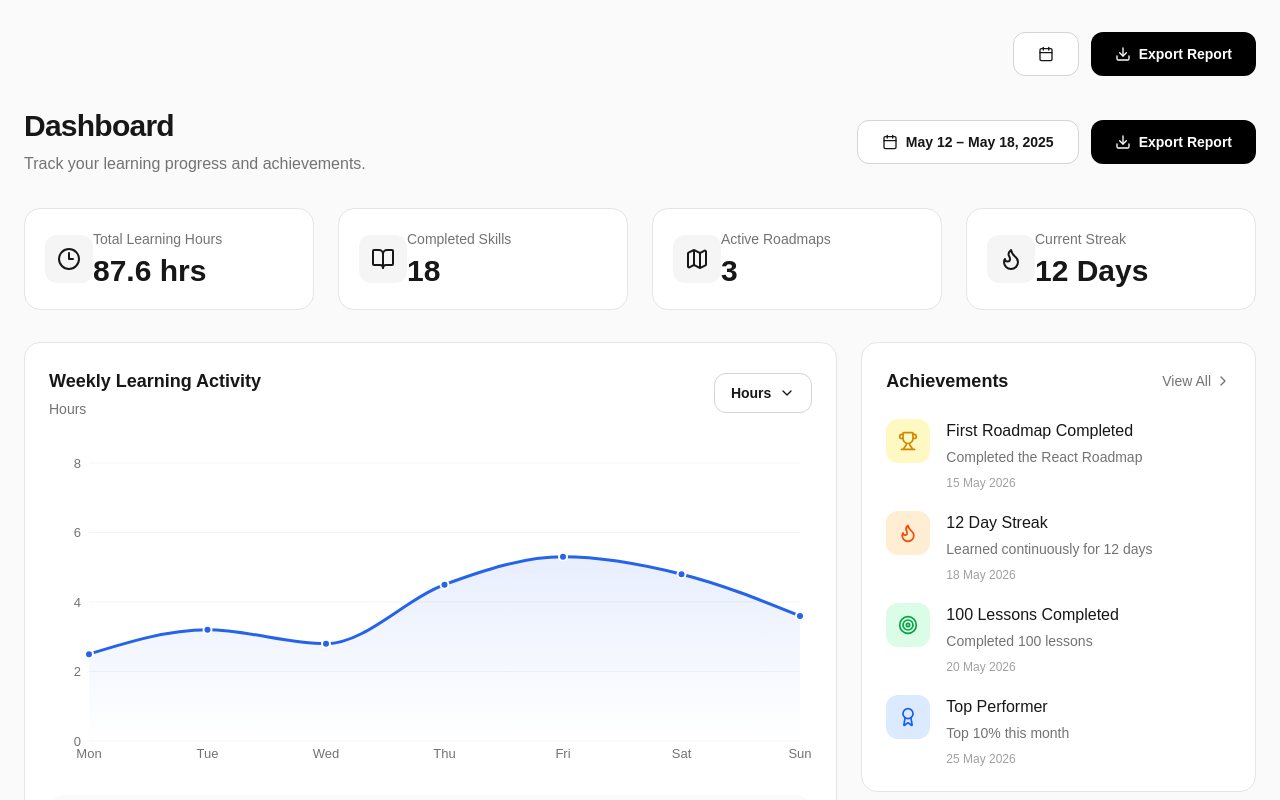
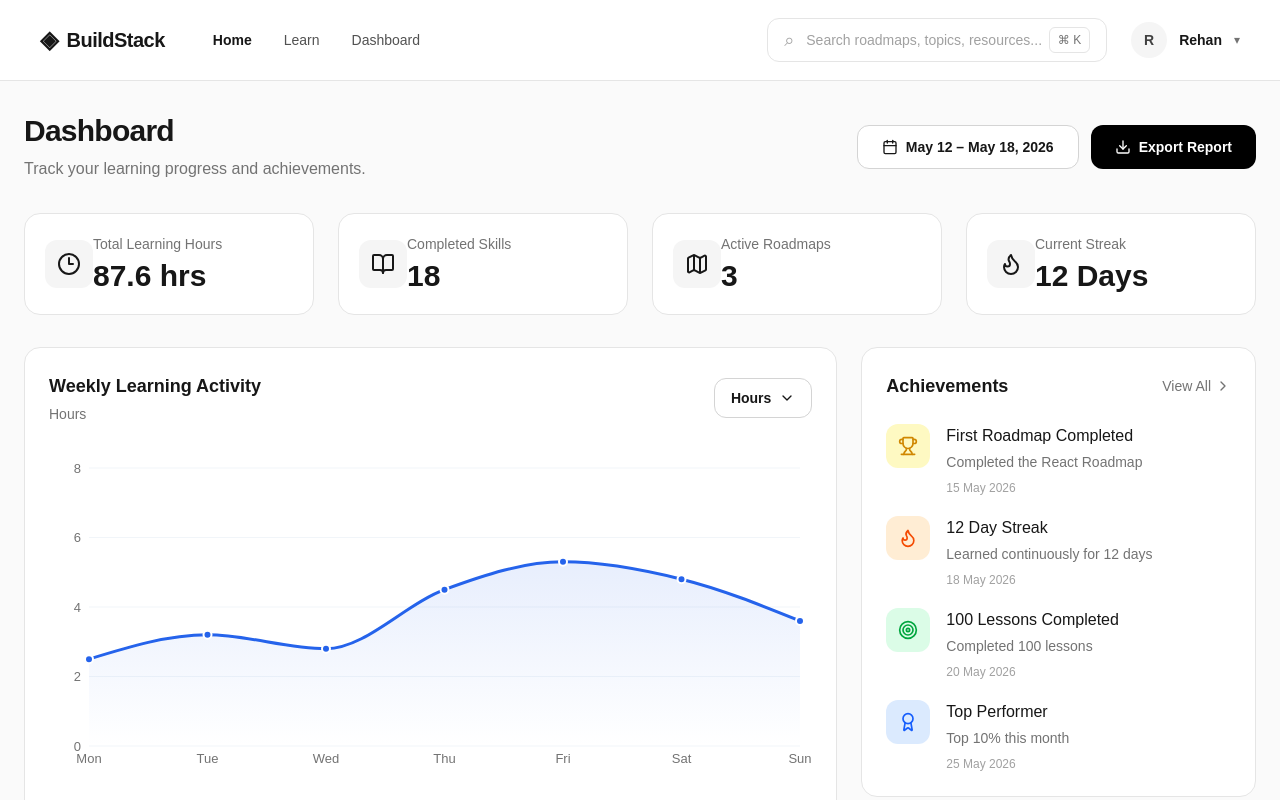
Before and after one commit to mdrehaninamdar0777-design/buildstack, a Next.js app: page /dashboard in a window 1280 px wide. Shown: the top 800 px of the page. Built offline with nearby package versions, Linux system fonts and the light colour scheme.

Commit message:
feat: complete dashboard page

```diff
--- a/src/app/dashboard/page.js
+++ b/src/app/dashboard/page.js
@@ -1,22 +1,16 @@
-import {
-  DashboardHeader,
-  DashboardLayout,
-} from "@/components/dashboard";
+import AppNavbar from "@/components/layout/AppNavbar";
+import { DashboardLayout } from "@/components/dashboard";
 
 export default function DashboardPage() {
   return (
     <main className="min-h-screen bg-neutral-50">
+      {/* Shared Logged-in Navbar */}
+      <AppNavbar />
 
+      {/* Dashboard */}
       <div className="mx-auto max-w-7xl px-6 py-8">
-
-        <DashboardHeader />
-
-        <div className="mt-8">
-          <DashboardLayout mode="full" />
-        </div>
-
+        <DashboardLayout mode="full" />
       </div>
-
     </main>
   );
 }
--- a/src/components/dashboard/DashboardLayout.jsx
+++ b/src/components/dashboard/DashboardLayout.jsx
@@ -26,15 +26,7 @@ export default function DashboardLayout({
   const isPreview = mode === "preview";
 
   return (
-    <div
-      className={
-        isPreview
-          ? "h-[500px] overflow-hidden space-y-4 origin-top"
-          : "mt-8 space-y-8"
-      }
-    >
-      {isPreview ? (
-        <>
+    <div className="space-y-8">
       <DashboardHeader
         title={dashboardHeaderData.title}
         description={dashboardHeaderData.description}
@@ -43,28 +35,16 @@ export default function DashboardLayout({
 
       <StatsSection
         stats={dashboardStats}
-            mode="preview"
+        mode={isPreview ? "preview" : "full"}
       />
 
+      {isPreview ? (
         <WeeklyActivityCard
           data={weeklyActivityData}
           summary={weeklyActivitySummary}
           mode="preview"
         />
-        </>
       ) : (
-        <>
-          <DashboardHeader
-            title={dashboardHeaderData.title}
-            description={dashboardHeaderData.description}
-            dateRange={dashboardHeaderData.dateRange}
-          />
-
-          <StatsSection
-            stats={dashboardStats}
-            mode="full"
-          />
-
         <div className="grid grid-cols-12 gap-6">
           <section className="col-span-8">
             <WeeklyActivityCard
@@ -94,7 +74,6 @@ export default function DashboardLayout({
             <RecentActivityCard activities={activityFeedData} />
           </section>
         </div>
-        </>
       )}
     </div>
   );
--- a/src/components/dashboard/dashboard.data.js
+++ b/src/components/dashboard/dashboard.data.js
@@ -180,5 +180,5 @@ export const learningCalendarData = {
 export const dashboardHeaderData = {
   title: "Dashboard",
   description: "Track your learning progress and achievements.",
-  dateRange: "May 12 – May 18, 2025",
+  dateRange: "May 12 – May 18, 2026",
 };
```
Lines whose indentation alone changed are shown as unchanged.
